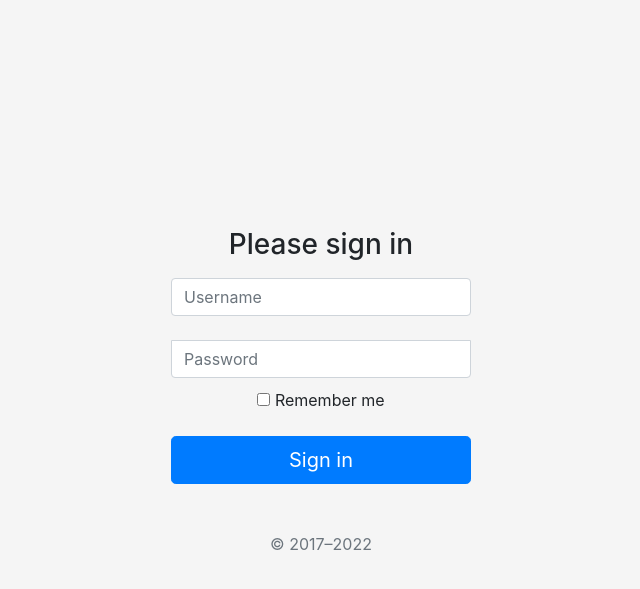
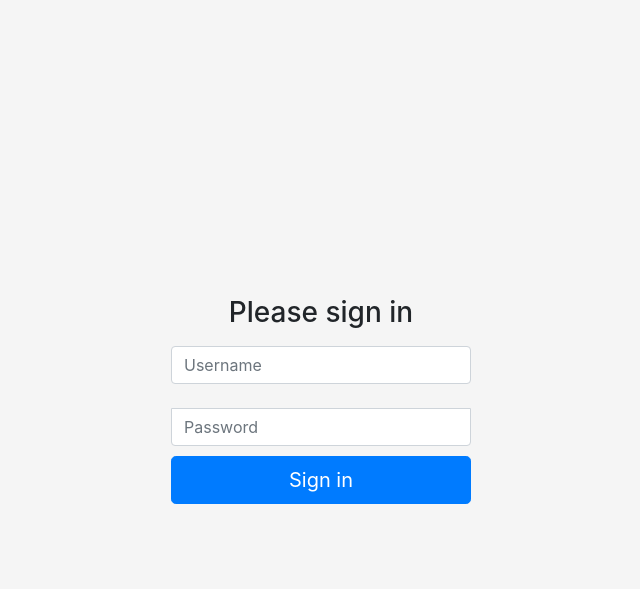
Before and after one commit to narisarapoy/doc-con-micro, a Django app: page /login in a window 1280 px wide. Shown: the top 589 px of the page, without its empty margins (319-959 px from the left). Run offline with Django 4.2, Linux system fonts and the light colour scheme; some libraries are stand-ins or nearby versions.

Commit message:
remove some ui

```diff
--- a/doc_con_micro/doc_con_micro/templates/login.djt.html
+++ b/doc_con_micro/doc_con_micro/templates/login.djt.html
@@ -6,10 +6,7 @@
 <head>
     <meta charset="utf-8">
     <meta name="viewport" content="width=device-width, initial-scale=1">
-    <meta name="description" content="">
-    <meta name="author" content="Mark Otto, Jacob Thornton, and Bootstrap contributors">
-    <meta name="generator" content="Hugo 0.108.0">
-    <title>Signin Template · Bootstrap v5.3</title>
+    <title>Signin</title>
     <link rel="canonical" href="https://getbootstrap.com/docs/5.3/examples/sign-in/">
     <link href="https://cdn.jsdelivr.net/npm/bootstrap@4.6.2/dist/css/bootstrap.min.css" rel=" stylesheet">
     <!-- Favicons -->
@@ -93,17 +90,10 @@
             <div>
                 <input type="password" name="password" class="form-control" id="floatingPassword" placeholder="Password">
             </div>
-
-            <div class="checkbox mb-3">
-                <label>
-                    <input type="checkbox" value="remember-me"> Remember me
-                </label>
-            </div>
             {% if next_page != None %}
             <input type="hidden" name="next_page" value="{{ next_page }}" />
             {% endif %}
             <button class="w-100 btn btn-lg btn-primary" type="submit">Sign in</button>
-            <p class="mt-5 mb-3 text-muted">&copy; 2017–2022</p>
         </form>
     </main>
 
```
